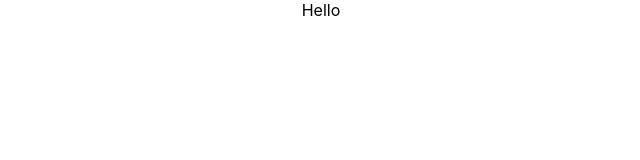
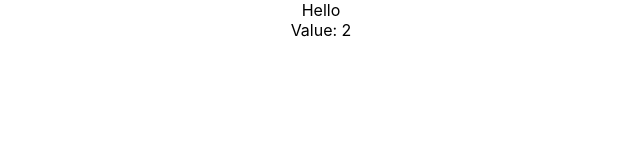
Before and after one commit to tkarling/testing-samples, a React (Create React App) app: page / in a window 1280 px wide. Shown: the top 160 px of the page, without its empty margins (319-959 px from the left). Built offline with nearby package versions, Linux system fonts and the light colour scheme.

Commit message:
added component w state

```diff
--- a/src/App.tsx
+++ b/src/App.tsx
@@ -1,12 +1,14 @@
 import React from 'react'
 import './App.css'
 
-import { Basic } from './components/Basic'
+import Basic from './components/Basic'
+import WithState from './components/WithState'
 
 const App: React.FC = () => {
   return (
     <div className="App">
       <Basic />
+      <WithState />
     </div>
   )
 }
--- a/src/components/Basic.tsx
+++ b/src/components/Basic.tsx
@@ -1,5 +1,5 @@
 import React from 'react'
 
-export const Basic = () => <div>Hello</div>
+const Basic = () => <div>Hello</div>
 
 export default Basic
--- /dev/null
+++ b/src/components/WithState.tsx
@@ -0,0 +1,15 @@
+import React, { useState } from 'react'
+
+export const INITIAL_VALUE = 2
+const WithState = () => {
+  const [value, setValue] = useState(INITIAL_VALUE)
+
+  const increment = () => setValue(value => value + 1)
+  return (
+    <div onClick={increment} id="value" data-test-id="value">
+      Value: {value}
+    </div>
+  )
+}
+
+export default WithState
--- /dev/null
+++ b/src/testHelpers.ts
@@ -0,0 +1,6 @@
+const getElement = (wrapper: any, id: string) =>
+  wrapper.find(`[data-test-id="${id}"]`)
+
+export const get = (wrapper: any, id: string) => getElement(wrapper, id).text()
+export const click = (wrapper: any, id: string) =>
+  getElement(wrapper, id).simulate('click')
```
Also changed, not shown: 2 other files (tests, documents, lock files or other folders).
